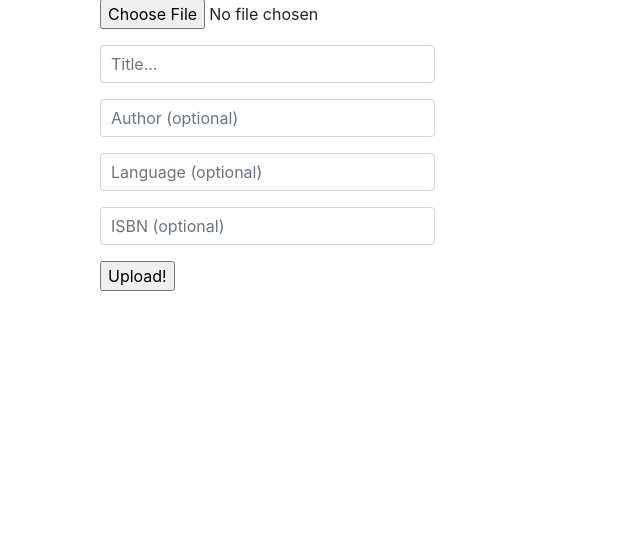
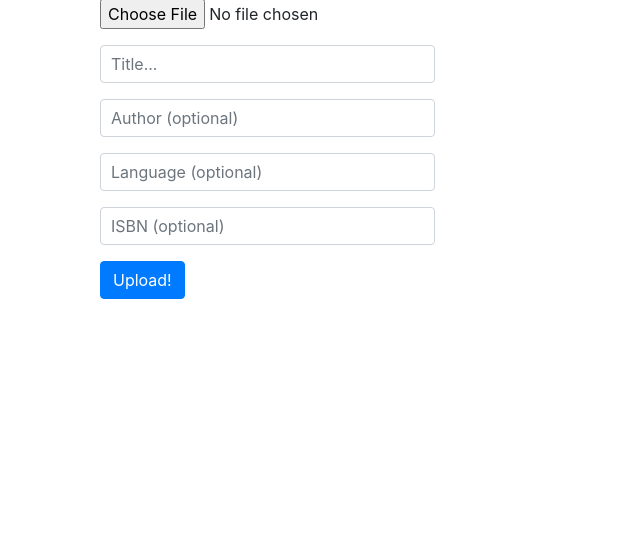
Before and after one commit to jakubgrad/Tietokannat-ja-web-ohjelmointi-Projekti, a Flask app: template src/templates/view_uploads.html in a window 1280 px wide. Shown: the part 177-716 px from the top of the page, without its empty margins (0-640 px from the left). Run offline with Flask 3, Linux system fonts and the light colour scheme; the template is opened without the code that fills it, so the values that code supplies are empty; the visitor is signed in with stand-in values (Sample User, id 1); some libraries are stand-ins or nearby versions.

Commit message:
Modified button look:

```diff
--- a/src/templates/view_uploads.html
+++ b/src/templates/view_uploads.html
@@ -46,7 +46,7 @@
                         <form method="post" action="/delete_book/{{book.id}}">
                             <input type="hidden" name="id" value={{book.id}}>
                             <input type="hidden" name="csrf_token" value="{{ session.csrf_token }}">
-                            <button type="submit">Delete</button>
+                            <button class="btn btn-sm btn-danger" type="submit">Delete</button>
                         </form>
                     </td>
                 </tr>
@@ -81,7 +81,7 @@
         <input type="hidden" name="csrf_token" value="{{ session.csrf_token }}">
 
         <div class="form-group col-6">
-            <input type="submit" value="Upload!"><br>
+            <input type="submit" class="btn btn-primary" value="Upload!"><br>
         </div>
     </form>
 
```
